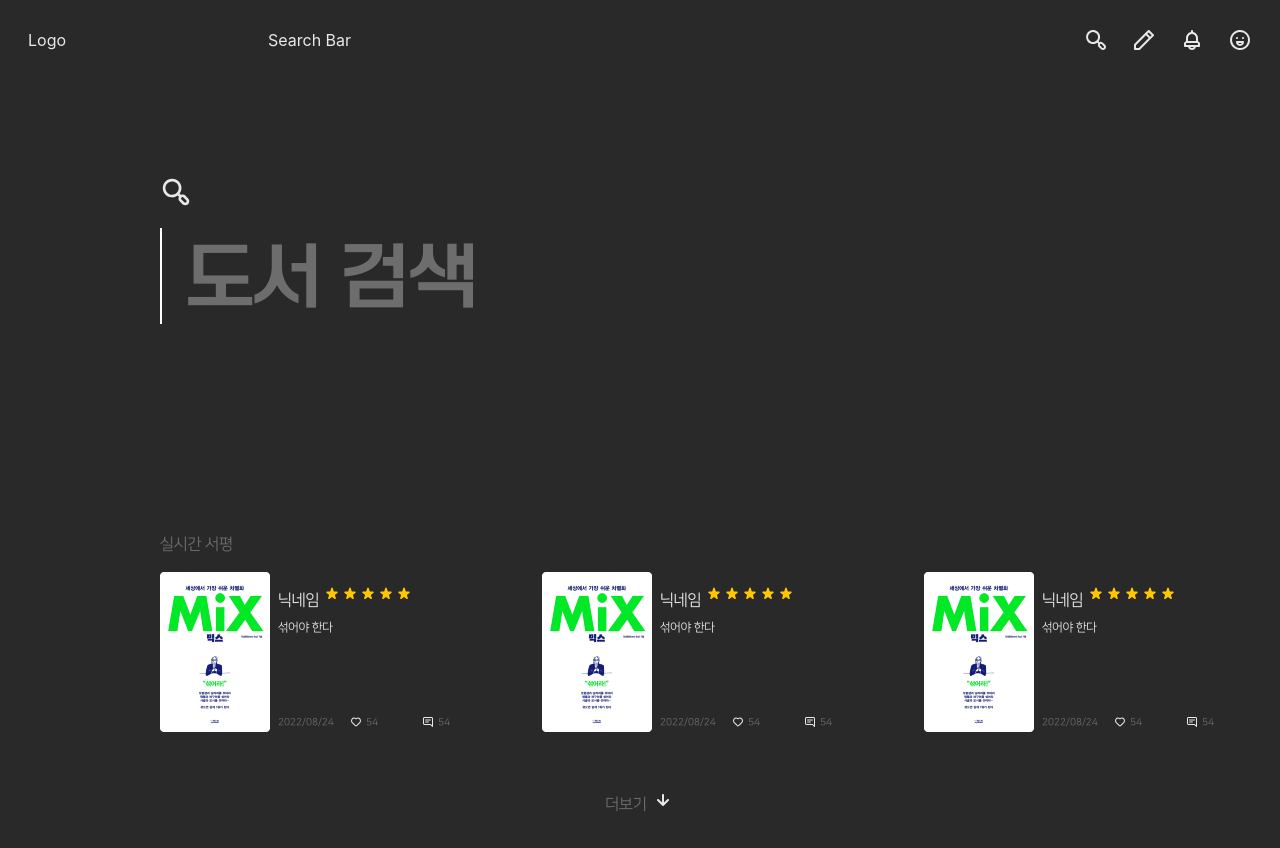
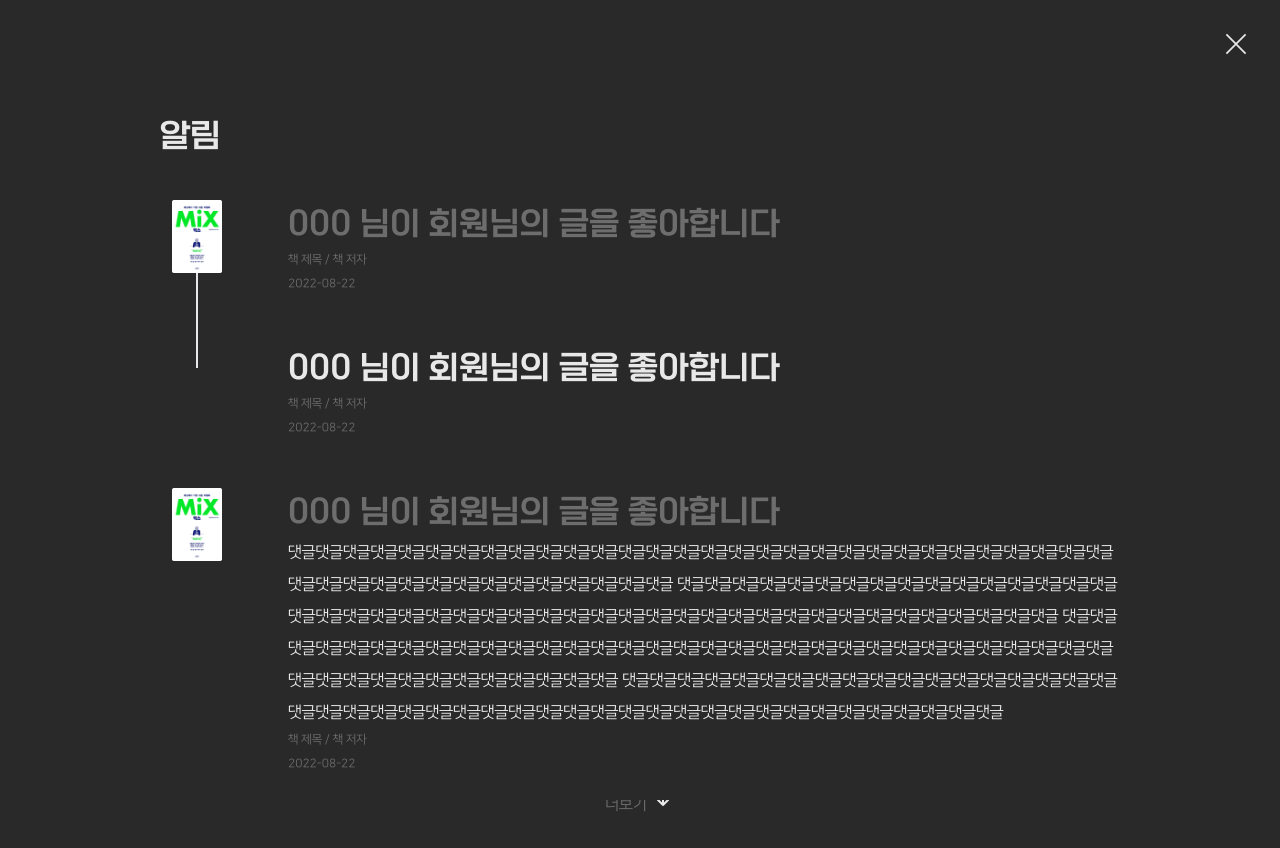
Before and after one commit to Black-Garlic/Bookoo, a Next.js app: page / in a window 1280 px wide. Both pictures are taken after a click on the button 1192 px from the left and 40 px from the top of the page. Shown: the top 848 px of the page. Built offline with nearby package versions, Linux system fonts and the light colour scheme.

Commit message:
알림 화면 추가

```diff
--- a/components/common/layout/Header.tsx
+++ b/components/common/layout/Header.tsx
@@ -1,8 +1,9 @@
 interface HeaderProps {
+  setNotificationOpen: any;
   setMyPageOpen: any;
 }
 
-const Header = ({ setMyPageOpen }: HeaderProps) => {
+const Header = ({ setNotificationOpen, setMyPageOpen }: HeaderProps) => {
   return (
     // GNB
     <div className={"w-full h-[80px] flex flex-row bg-[#292929] p-7 fixed"}>
@@ -23,7 +24,15 @@ const Header = ({ setMyPageOpen }: HeaderProps) => {
           <img src={"svg/uil_pen.svg"} alt={"pen"} />
         </button>
         <div className={"w-6 h-6"} />
-        <button className={"w-6 h-6"}>
+        <button
+          className={"w-6 h-6"}
+          onClick={(e) => {
+            e.preventDefault();
+            e.stopPropagation();
+
+            setNotificationOpen(true);
+          }}
+        >
           <img src={"svg/uil_bell.svg"} alt={"bell"} />
         </button>
         <div className={"w-6 h-6"} />
--- a/components/common/layout/Layout.tsx
+++ b/components/common/layout/Layout.tsx
@@ -2,16 +2,24 @@ import Header from "./Header";
 import Footer from "./Footer";
 import { ReactNode, useState } from "react";
 import MyPage from "../../pages/my-page/MyPage";
+import NotificationPage from "../../pages/notification/NotificationPage";
 
 const Layout = ({ children }: { children: ReactNode }) => {
+  const [notificationOpen, setNotificationOpen] = useState(false);
   const [myPageOpen, setMyPageOpen] = useState(false);
 
   return (
     <div className={"bg-[#292929] bg-cover"}>
-      <Header setMyPageOpen={setMyPageOpen} />
+      <Header
+        setNotificationOpen={setNotificationOpen}
+        setMyPageOpen={setMyPageOpen}
+      />
       <div className={"pt-[80px] w-screen min-h-screen"}>{children}</div>
       <Footer />
 
+      {notificationOpen && (
+        <NotificationPage setNotificationOpen={setNotificationOpen} />
+      )}
       {myPageOpen && <MyPage setMyPageOpen={setMyPageOpen} />}
     </div>
   );
--- /dev/null
+++ b/components/pages/notification/NotificationList.tsx
@@ -0,0 +1,44 @@
+import NotificationRow from "./NotificationRow";
+
+const NotificationList = () => {
+  return (
+    <div>
+      <NotificationRow
+        extendRow={true}
+        read={true}
+        isChild={false}
+        hasText={false}
+      />
+      <div />
+      <NotificationRow
+        extendRow={true}
+        read={false}
+        isChild={true}
+        hasText={false}
+      />
+      <div />
+      <NotificationRow
+        extendRow={false}
+        read={true}
+        isChild={false}
+        hasText={true}
+      />
+      <div />
+      <NotificationRow
+        extendRow={false}
+        read={false}
+        isChild={false}
+        hasText={false}
+      />
+      <div />
+      <NotificationRow
+        extendRow={false}
+        read={false}
+        isChild={false}
+        hasText={true}
+      />
+    </div>
+  );
+};
+
+export default NotificationList;
--- /dev/null
+++ b/components/pages/notification/NotificationPage.tsx
@@ -0,0 +1,40 @@
+import NotificationList from "./NotificationList";
+
+interface NotificationProps {
+  setNotificationOpen: any;
+}
+
+const Notification = ({ setNotificationOpen }: NotificationProps) => {
+  return (
+    <div
+      className={
+        "overflow-y-auto overflow-x-hidden fixed top-0 right-0 left-0 z-50 w-full md:inset-0 h-modal md:h-full bg-[#292929]"
+      }
+    >
+      <div className={"w-screen h-screen flex flex-col"}>
+        <div className={"w-full h-auth flex flex-row-reverse"}>
+          <button
+            className={"w-6 h-6 my-8 mr-8"}
+            onClick={(e) => {
+              e.preventDefault();
+              e.stopPropagation();
+
+              setNotificationOpen(false);
+            }}
+          >
+            <div className={"flex-1"} />
+            <img className={"w-6 h-6 mr-2"} src={"svg/x-outline.svg"} alt="x" />
+          </button>
+        </div>
+        <div className={"w-full h-auto mt-6 px-40 pb-6"}>
+          <div className={"w-full h-auto title-2 text-text-1 mb-10"}>알림</div>
+          <div>
+            <NotificationList />
+          </div>
+        </div>
+      </div>
+    </div>
+  );
+};
+
+export default Notification;
--- /dev/null
+++ b/components/pages/notification/NotificationRow.tsx
@@ -0,0 +1,68 @@
+import cn from "classnames";
+
+interface NotificationRowProps {
+  read: boolean;
+  extendRow: boolean;
+  isChild: boolean;
+  hasText: boolean;
+}
+
+const NotificationRow = ({
+  read,
+  extendRow,
+  isChild,
+  hasText,
+}: NotificationRowProps) => {
+  console.log(extendRow);
+
+  return (
+    <>
+      <div className={"w-full h-auto flex flex-row "}>
+        <div className={"w-32 h-auto"}>
+          <div className={"w-full h-full"}>
+            <div className={"w-[50px] h-full ml-3 mr-16 flex flex-col"}>
+              {!isChild && <img src={"/image/book_sample.png"} />}
+              {extendRow && (
+                <>
+                  {isChild ? (
+                    <div className={"w-0 h-6 border ml-6"} />
+                  ) : (
+                    <div className={"w-0 h-full border ml-6"} />
+                  )}
+                </>
+              )}
+            </div>
+          </div>
+        </div>
+        <div className={"w-full h-full flex-1 mb-12"}>
+          <div className={"w-full h-auto flex-1 flex flex-col"}>
+            <div
+              className={cn(
+                "w-full h-auto title-2",
+                read ? "text-text-2" : "text-text-1"
+              )}
+            >
+              000 님이 회원님의 글을 좋아합니다
+            </div>
+            {hasText && (
+              <div className={"w-full h-auto flex-1 body-3 text-text-1"}>
+                댓글댓글댓글댓글댓글댓글댓글댓글댓글댓글댓글댓글댓글댓글댓글댓글댓글댓글댓글댓글댓글댓글댓글댓글댓글댓글댓글댓글댓글댓글댓글댓글댓글댓글댓글댓글댓글댓글댓글댓글댓글댓글댓글댓글
+                댓글댓글댓글댓글댓글댓글댓글댓글댓글댓글댓글댓글댓글댓글댓글댓글댓글댓글댓글댓글댓글댓글댓글댓글댓글댓글댓글댓글댓글댓글댓글댓글댓글댓글댓글댓글댓글댓글댓글댓글댓글댓글댓글댓글
+                댓글댓글댓글댓글댓글댓글댓글댓글댓글댓글댓글댓글댓글댓글댓글댓글댓글댓글댓글댓글댓글댓글댓글댓글댓글댓글댓글댓글댓글댓글댓글댓글댓글댓글댓글댓글댓글댓글댓글댓글댓글댓글댓글댓글
+                댓글댓글댓글댓글댓글댓글댓글댓글댓글댓글댓글댓글댓글댓글댓글댓글댓글댓글댓글댓글댓글댓글댓글댓글댓글댓글댓글댓글댓글댓글댓글댓글댓글댓글댓글댓글댓글댓글댓글댓글댓글댓글댓글댓글
+              </div>
+            )}
+            <div className={"w-full h-auto caption-1 text-text-2"}>
+              책 제목 / 책 저자
+            </div>
+            <div className={"w-full h-auto caption-1 text-text-2"}>
+              2022-08-22
+            </div>
+          </div>
+        </div>
+      </div>
+    </>
+  );
+};
+
+export default NotificationRow;
```
